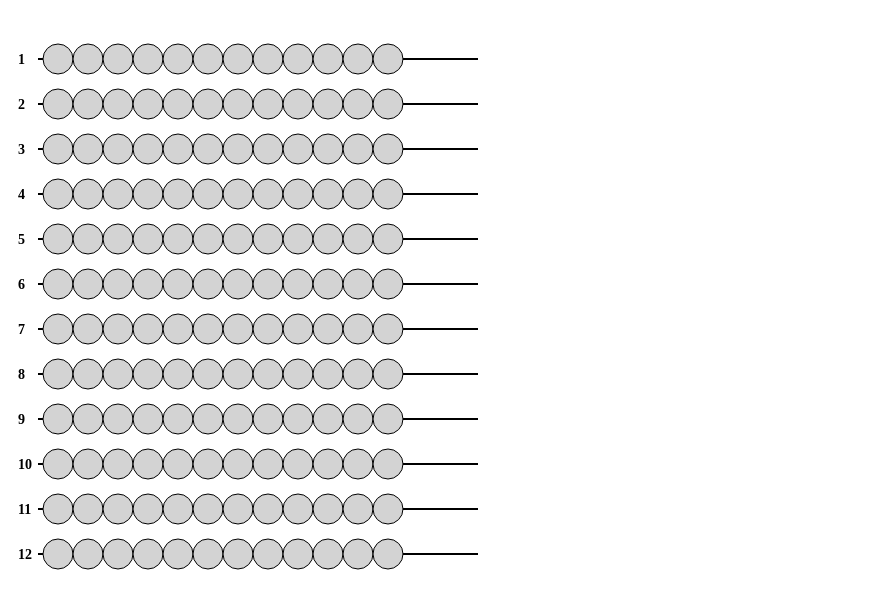
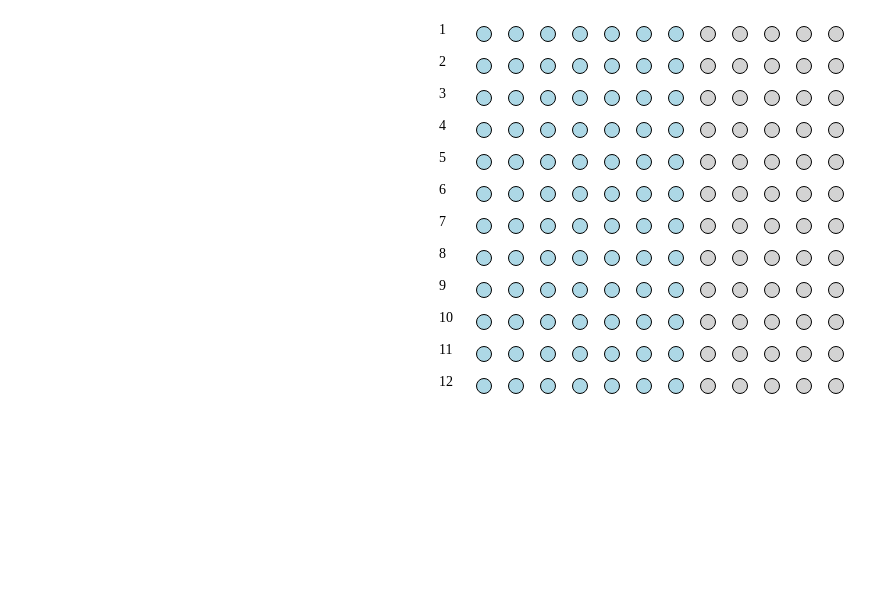
Before and after one commit to raypi/EverythingToTheRight, a plain HTML site: page index.html in a window 1280 px wide. Shown: the part 61-670 px from the top of the page, without its empty margins (0-889 px from the left). Drawn offline with Linux system fonts and the light colour scheme.

Commit message:
add div for dice

```diff
--- a/css/style.css
+++ b/css/style.css
@@ -2,30 +2,14 @@ h1{
     text-align: center;
 }
 
-.game-board {
+#content {
     display: flex;
-    flex-direction: column;
+    justify-content: center;
     align-items: center;
-    margin: 20px;
-    font-family: Arial, sans-serif;
+    margin-top: 20px;
 }
-.row {
-    display: flex;
-    align-items: center;
-    margin: 5px 0;
-}
-.label {
-    width: 30px;
-    text-align: right;
-    margin-right: 10px;
-    font-weight: bold;
-}
-.line {
-    stroke: black;
-    stroke-width: 2;
-}
+
 .bead {
-    fill: lightblue;
     stroke: black;
     stroke-width: 1;
     cursor: pointer;
@@ -35,7 +19,10 @@ h1{
     transform: scale(1.2);
 }
 
-/* Platzhalter-Perlen (lightgray) - Neue Regel für Platzhalter */
 .bead.placeholder {
     fill: lightgray; /* Platzhalterfarbe */
 }
+
+.bead.left {
+    fill: lightblue; /* Blaue Perlen für 'left' */
+}
--- a/index.html
+++ b/index.html
@@ -10,7 +10,12 @@
 </head>
 <body onload="init()" >
     <h1>Alles nach rechts</h1>
-    <div id="content"></div>
+    <div id="content">
+
+    </div>
+    <div id="dice">
+
+    </div>
 </body>
 </body>
 </html>
--- a/script/script.js
+++ b/script/script.js
@@ -1,21 +1,21 @@
 
 let gamedata = {
-    "startPositions": {
-        "1": ["left", "left", "left", "left", "left", "left", "left"],
-        "2": ["left", "left", "left", "left", "left", "left", "left"],
-        "3": ["left", "left", "left", "left", "left", "left", "left"],
-        "4": ["left", "left", "left", "left", "left", "left", "left"],
-        "5": ["left", "left", "left", "left", "left", "left", "left"],
-        "6": ["left", "left", "left", "left", "left", "left", "left"],
-        "7": ["left", "left", "left", "left", "left", "left", "left"],
-        "8": ["left", "left", "left", "left", "left", "left", "left"],
-        "9": ["left", "left", "left", "left", "left", "left", "left"],
-        "10": ["left", "left", "left", "left", "left", "left", "left"],
-        "11": ["left", "left", "left", "left", "left", "left", "left"],
-        "12": ["left", "left", "left", "left", "left", "left", "left"]
+    "Positions": {
+        "1": ["left", "left", "left", "left", "left", "left", "left", "empty", "empty", "empty", "empty", "empty"],
+        "2": ["left", "left", "left", "left", "left", "left", "left", "empty", "empty", "empty", "empty", "empty"],
+        "3": ["left", "left", "left", "left", "left", "left", "left", "empty", "empty", "empty", "empty", "empty"],
+        "4": ["left", "left", "left", "left", "left", "left", "left", "empty", "empty", "empty", "empty", "empty"],
+        "5": ["left", "left", "left", "left", "left", "left", "left", "empty", "empty", "empty", "empty", "empty"],
+        "6": ["left", "left", "left", "left", "left", "left", "left", "empty", "empty", "empty", "empty", "empty"],
+        "7": ["left", "left", "left", "left", "left", "left", "left", "empty", "empty", "empty", "empty", "empty"],
+        "8": ["left", "left", "left", "left", "left", "left", "left", "empty", "empty", "empty", "empty", "empty"],
+        "9": ["left", "left", "left", "left", "left", "left", "left", "empty", "empty", "empty", "empty", "empty"],
+        "10": ["left", "left", "left", "left", "left", "left", "left", "empty", "empty", "empty", "empty", "empty"],
+        "11": ["left", "left", "left", "left", "left", "left", "left", "empty", "empty", "empty", "empty", "empty"],
+        "12": ["left", "left", "left", "left", "left", "left", "left", "empty", "empty", "empty", "empty", "empty"]
     },
     "playgroundOccupancy":{
-        "1": ["empty", "empty", "empty", "empty", "empty", "empty", "empty", "empty", "empty", "empty", "empty", "empty",],
+        "1": ["empty", "empty", "empty", "empty", "empty", "empty", "empty", "empty", "empty", "empty", "empty", "empty"],
         "2": ["empty", "empty", "empty", "empty", "empty", "empty", "empty", "empty", "empty", "empty", "empty", "empty",],
         "3": ["empty", "empty", "empty", "empty", "empty", "empty", "empty", "empty", "empty", "empty", "empty", "empty",],
         "4": ["empty", "empty", "empty", "empty", "empty", "empty", "empty", "empty", "empty", "empty", "empty", "empty",],
@@ -42,47 +42,55 @@ function renderBoard() {
 
     const svgNS = "http://www.w3.org/2000/svg";
     const svg = document.createElementNS(svgNS, "svg");
-    svg.setAttribute("width", "500");
-    svg.setAttribute("height", "600");
+
+    const squareSize = 30;  // Größe jedes Quadrats
+    const spacing = 2;  // Abstand zwischen den Quadraten
+    const columns = 12;  // 12 Spalten pro Reihe
+    const rows = 12;     // 12 Reihen
+    const svgWidth = columns * (squareSize + spacing) - spacing + 40; // Gesamtbreite des SVG (mit Platz für die Zahlen)
+    const svgHeight = rows * (squareSize + spacing) - spacing;  // Gesamthöhe des SVG
+
+    svg.setAttribute("width", svgWidth);  // Breite des Spielfelds
+    svg.setAttribute("height", svgHeight); // Höhe des Spielfelds
 
     let rowIndex = 0;
 
-    // 12 Zeilen mit jeweils 12 Platzhalter-Perlen
-    for (let row = 1; row <= 12; row++) {
-        const y = 40 + rowIndex * 45;
+    // Durch die Startpositionen aus gamedata iterieren
+    for (const [rowNumber, beads] of Object.entries(gamedata.Positions)) {
+        const y = rowIndex * (squareSize + spacing); // Y-Position für die Reihe
 
-        // Nummerierung der Reihe
-        const label = document.createElementNS(svgNS, "text");
-        label.setAttribute("x", "10");
-        label.setAttribute("y", y + 5);
-        label.textContent = row;
-        label.setAttribute("font-size", "14");
-        label.setAttribute("font-weight", "bold");
-        svg.appendChild(label);
+        // Zeilennummer hinzufügen
+        const rowLabel = document.createElementNS(svgNS, "text");
+        rowLabel.setAttribute("x", 10);  // X-Position für die Zeilenummer (Platz vor den Quadraten)
+        rowLabel.setAttribute("y", y + squareSize / 2);  // Y-Position (mittig zur Reihe)
+        rowLabel.setAttribute("font-size", "14");
+        rowLabel.setAttribute("fill", "black");
+        rowLabel.textContent = rowNumber; // Zeilenummer setzen
+        svg.appendChild(rowLabel);
 
-        // Linie für die Reihe
-        const line = document.createElementNS(svgNS, "line");
-        line.setAttribute("x1", "30");
-        line.setAttribute("y1", y);
-        line.setAttribute("x2", "470");
-        line.setAttribute("y2", y);
-        line.setAttribute("class", "line");
-        svg.appendChild(line);
+        // Perlen für diese Reihe rendern
+        beads.forEach((position, beadIndex) => {
+            const x = 40 + beadIndex * (squareSize + spacing); // X-Position der Perlen (nach der Nummer)
 
-        // 12 Platzhalter-Perlen für jede Reihe
-        for (let beadIndex = 0; beadIndex < 12; beadIndex++) {
-            const x = 50 + beadIndex * 30;  // Position der Perlen auf der X-Achse
+            // Perle (grün oder grau) basierend auf dem Wert in Positions setzen
+            const bead = document.createElementNS(svgNS, "circle");
+            bead.setAttribute("cx", x + squareSize / 2); // Mitte des Quadrats
+            bead.setAttribute("cy", y + squareSize / 2); // Mitte des Quadrats
+            bead.setAttribute("r", squareSize / 4);  // Radius der Perle (ein Viertel des Quadrats)
 
-            const bead = document.createElementNS(svgNS, "circle");
-            bead.setAttribute("cx", x);
-            bead.setAttribute("cy", y);
-            bead.setAttribute("r", "15");
-            bead.setAttribute("class", "bead placeholder");  // Klasse für Platzhalter-Perlen
-            bead.dataset.row = row;
+            // Überprüfen, ob der Wert "left" ist, und dann eine grüne Perle setzen
+            if (position === "left") {
+                bead.setAttribute("fill", "lightblue"); // Blaue Perle für "left"
+            } else {
+                bead.setAttribute("fill", "lightgray"); // Graue Platzhalterperle für "empty"
+            }
+
+            bead.setAttribute("class", "bead");
+            bead.dataset.row = rowNumber;
             bead.dataset.index = beadIndex;
 
             svg.appendChild(bead);
-        }
+        });
 
         rowIndex++;
     }
```
